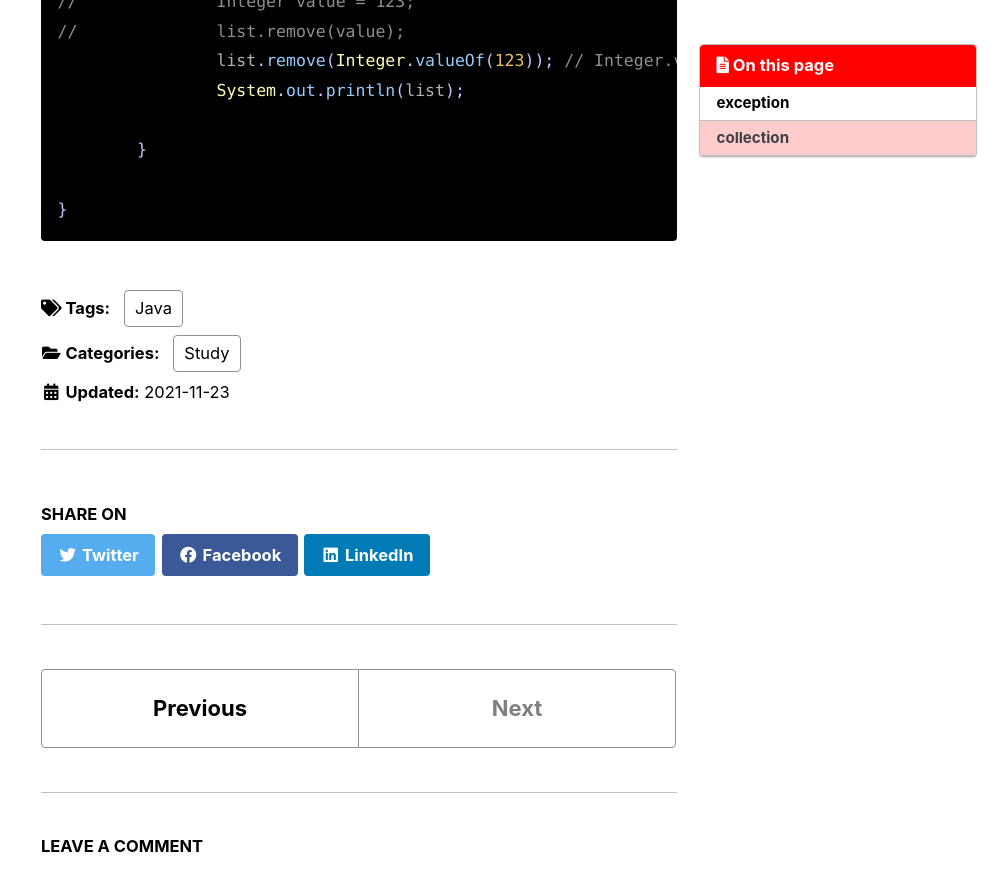
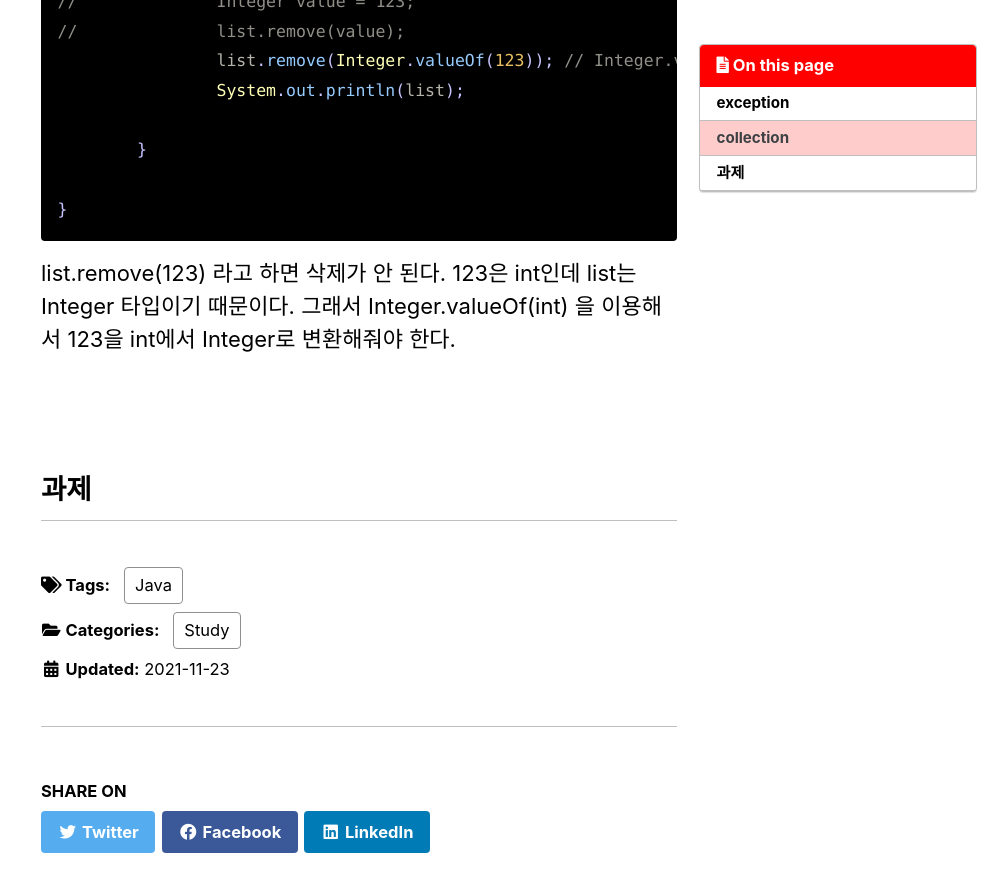
Before and after one commit to YUEUN328/YUEUN328.github.io, a Jekyll site: the page built from _posts/2021-11-23-nineteen.md, in a window 1280 px wide and 900 px high, scrolled down 11746 px. Shown: the top 892 px of the window, without its empty margins (281-1280 px from the left). Built offline with Jekyll 4.4.1, drawn with Linux system fonts in a browser that asks for light colours; cached includes are drawn as plain includes; comment, search, counter and statistics services are not loaded.

Commit message:
Update 2021-11-23-nineteen.md

````diff
--- a/_posts/2021-11-23-nineteen.md
+++ b/_posts/2021-11-23-nineteen.md
@@ -408,3 +408,9 @@ public class ListMain02 {
 
 }
 ```
+
+list.remove(123) 라고 하면 삭제가 안 된다. 123은 int인데 list는 Integer 타입이기 때문이다. 그래서 Integer.valueOf(int) 을 이용해서 123을 int에서 Integer로 변환해줘야 한다.
+
+<br>
+
+## 과제
````
